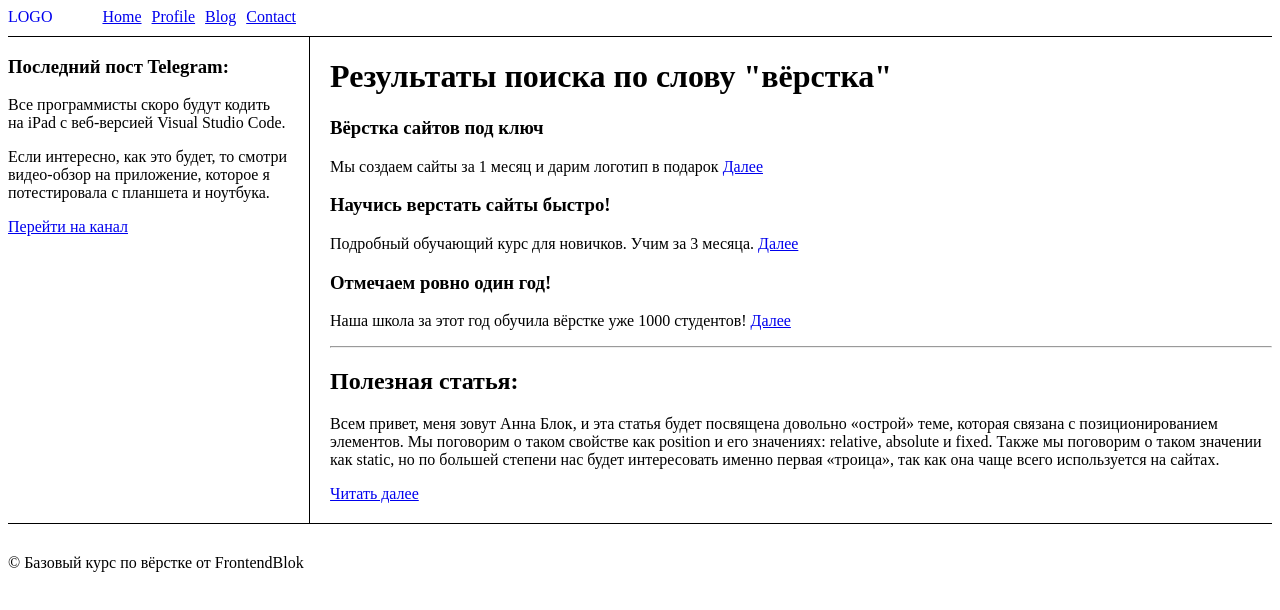
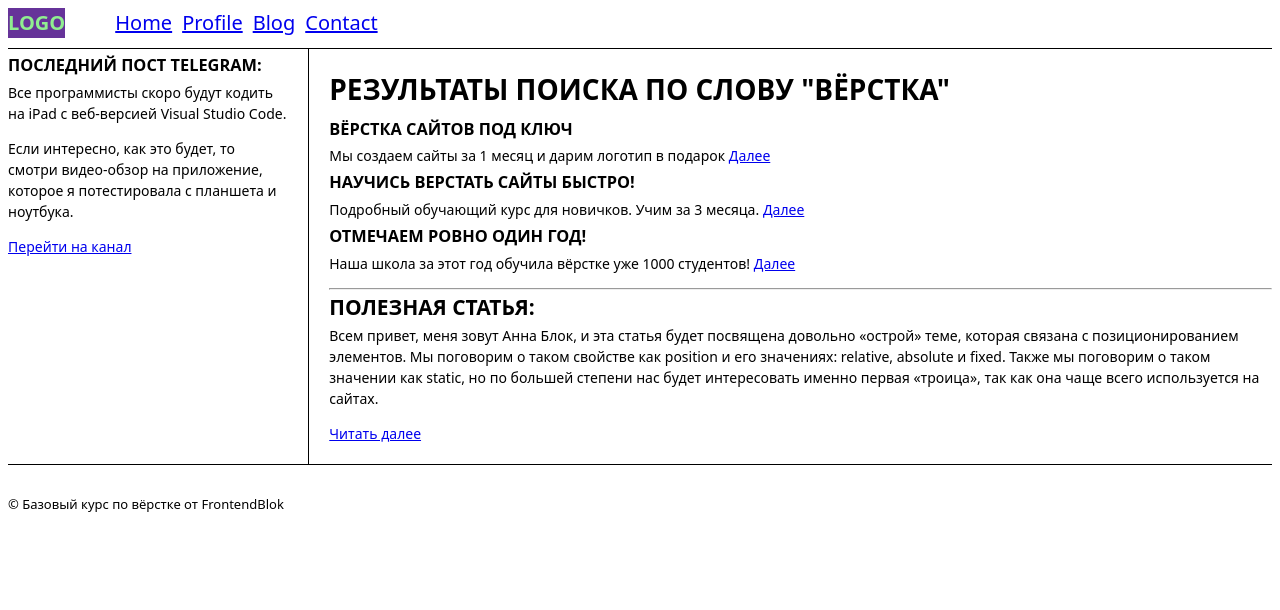
Before and after one commit to yxitso/FrotendBlock-Module01_Test, a plain HTML site: page semantic.html in a window 1280 px wide. Drawn offline with Linux system fonts and the light colour scheme.

Commit message:
added css semantic and font

```diff
--- a/semantic.html
+++ b/semantic.html
@@ -4,40 +4,12 @@
     <meta charset="UTF-8">
     <meta http-equiv="X-UA-Compatible" content="IE=edge">
     <meta name="viewport" content="width=device-width, initial-scale=1.0">
+    <link rel="stylesheet" href="styles/semantic.css">
+    <link rel="preconnect" href="https://fonts.googleapis.com">
+<style>
+@import url('https://fonts.googleapis.com/css2?family=Roboto:ital,wght@0,100..900;1,100..900&display=swap');
+</style>
     <title>Document</title>
-    <style>
-        .header {
-            display: flex;
-            border-bottom: 1px solid #000;
-            padding-bottom: 10px;
-        }
-        .logo {
-            margin-right: 50px;
-            text-decoration: none;
-        }
-        ul {
-            display: flex;
-            list-style-type: none;
-            padding-left: 0;
-            margin: 0;
-        }
-        ul > li {
-            margin-right: 10px;
-        }
-        .box {
-            display: flex;
-            margin-bottom: 30px;
-            gap: 20px;
-            border-bottom: 1px solid #000;
-        }
-        .aside {
-            border-right: 1px solid #000;
-            padding-right: 20px;
-        }
-        .post {
-            padding-bottom: 20px;
-        }
-    </style>
 </head>
 <body>
     <header class="header">
--- /dev/null
+++ b/styles/semantic.css
@@ -0,0 +1,57 @@
+
+.header {
+
+            font-size: 20px;
+            display: flex;
+            border-bottom: 1px solid #000;
+            padding-bottom: 10px;
+        }
+        .logo {
+            color: lightgreen;
+            background-color: rebeccapurple;
+            font-weight: 700;
+            margin-right: 50px;
+            text-decoration: none;
+        }
+        ul {
+            display: flex;
+            list-style-type: none;
+            padding-left: 0;
+            margin: 0;
+        }
+        ul > li {
+            margin-right: 10px;
+        }
+        .box {
+            display: flex;
+            margin-bottom: 30px;
+            gap: 20px;
+            border-bottom: 1px solid #000;
+        }
+        .aside {
+            border-right: 1px solid #000;
+            padding-right: 20px;
+        }
+        .post {
+            padding-bottom: 20px;
+        }
+        body{
+            font-family: system-ui, -apple-system, BlinkMacSystemFont, 'Segoe UI', Roboto, Oxygen, Ubuntu, Cantarell, 'Open Sans', 'Helvetica Neue', sans-serif;
+            font-size: 14px;
+            line-height: 1.5;
+        }
+        footer{
+            font-size: 13px;
+        }
+        h1 {
+            text-transform: uppercase;
+
+        }
+        h2 {
+            text-transform: uppercase;
+            line-height: 0.01em;
+        }
+        h3 {
+            text-transform: uppercase;
+            line-height: 0.01em;
+        }
```
Also changed, not shown: index.html (+1 -0 lines).
